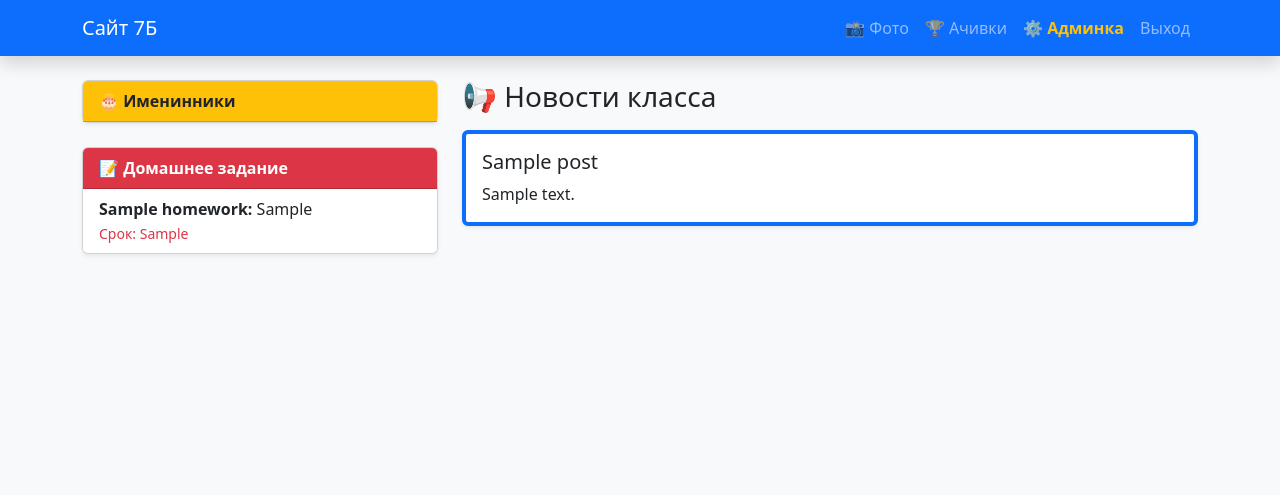
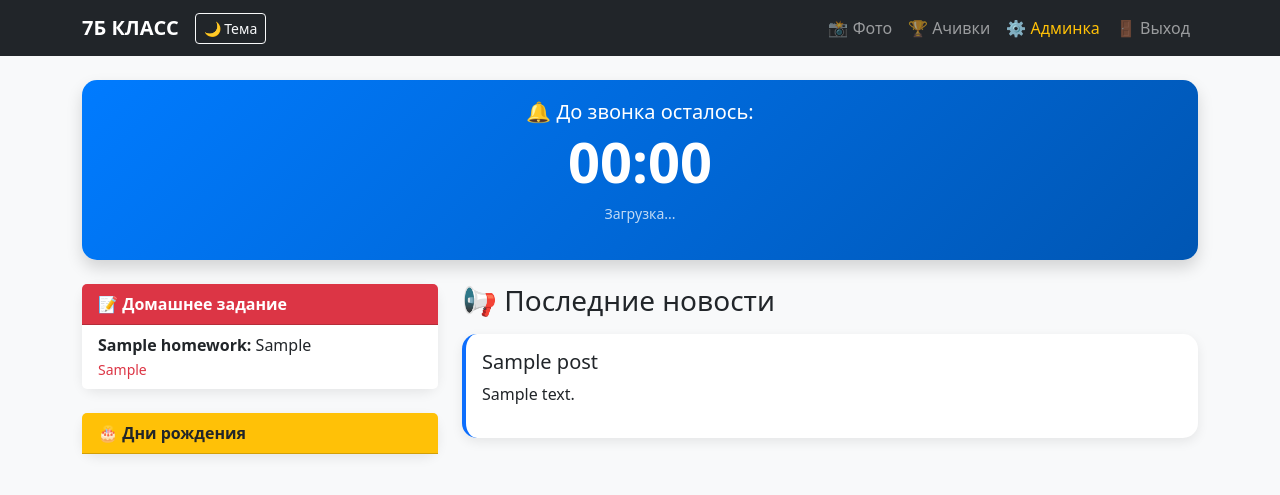
Before and after one commit to sasula878-gif/my-class-website, a Flask app: page / in a window 1280 px wide. Shown: the top 495 px of the page. Run offline with Flask 3, Linux system fonts and the light colour scheme; the visitor is signed in with stand-in values (Sample User, id 1); data comes from the database, SQL or seed files in the repository; tables that the repository leaves empty hold one stand-in row (values such as "Sample post").

Commit message:
Update index.html

```diff
--- a/templates/index.html
+++ b/templates/index.html
@@ -2,64 +2,91 @@
 <html lang="ru">
 <head>
     <meta charset="UTF-8">
-    <title>7Б Класс</title>
+    <title>Портал 7Б</title>
     <link href="https://cdn.jsdelivr.net/npm/bootstrap@5.3.0/dist/css/bootstrap.min.css" rel="stylesheet">
+    <style>
+        :root { --bg: #f4f7f6; --text: #333; }
+        body.dark { --bg: #1a1a1a; --text: #f0f0f0; background: var(--bg); color: var(--text); }
+        .card { border-radius: 15px; border: none; box-shadow: 0 4px 12px rgba(0,0,0,0.08); }
+        body.dark .card { background: #2d2d2d; color: #fff; }
+        .timer-box { background: linear-gradient(135deg, #007bff, #0056b3); color: white; border-radius: 15px; padding: 20px; text-align: center; }
+    </style>
 </head>
 <body class="bg-light">
-    <nav class="navbar navbar-expand-lg navbar-dark bg-primary mb-4 shadow">
+    <nav class="navbar navbar-expand-lg navbar-dark bg-dark mb-4">
         <div class="container">
-            <a class="navbar-brand" href="/">Сайт 7Б</a>
+            <a class="navbar-brand fw-bold" href="/">7Б КЛАСС</a>
+            <button class="btn btn-sm btn-outline-light me-3" onclick="document.body.classList.toggle('dark')">🌙 Тема</button>
             <div class="navbar-nav ms-auto">
                 <a class="nav-link" href="/gallery">📸 Фото</a>
                 <a class="nav-link" href="/achievements">🏆 Ачивки</a>
-                {% if role in ['admin', 'teacher'] %}
-                <a class="nav-link text-warning fw-bold" href="/admin_panel">⚙️ Админка</a>
-                {% endif %}
-                <a class="nav-link" href="/logout">Выход</a>
+                {% if role in ['admin', 'teacher'] %}<a class="nav-link text-warning" href="/admin_panel">⚙️ Админка</a>{% endif %}
+                <a class="nav-link" href="/logout">🚪 Выход</a>
             </div>
         </div>
     </nav>
 
     <div class="container">
+        <div class="timer-box shadow mb-4">
+            <h5 class="mb-1">🔔 До звонка осталось:</h5>
+            <h2 id="countdown" class="display-4 fw-bold">--:--</h2>
+            <p id="timer-status" class="small opacity-75">Загрузка...</p>
+        </div>
+
         <div class="row">
             <div class="col-md-4">
-                <div class="card mb-4 shadow-sm">
-                    <div class="card-header bg-warning fw-bold">🎂 Именинники</div>
+                <div class="card mb-4">
+                    <div class="card-header bg-danger text-white fw-bold">📝 Домашнее задание</div>
                     <ul class="list-group list-group-flush">
-                        {% for bday in bdays %}
-                        <li class="list-group-item d-flex justify-content-between">
-                            <span>{{ bday.full_name }}</span>
-                            <small class="text-muted">{{ bday.birth_date }}</small>
-                        </li>
+                        {% for h in homework %}
+                        <li class="list-group-item"><b>{{h.subject}}:</b> {{h.task}} <br><small class="text-danger">{{h.deadline}}</small></li>
                         {% endfor %}
                     </ul>
                 </div>
-
-                <div class="card shadow-sm">
-                    <div class="card-header bg-danger text-white fw-bold">📝 Домашнее задание</div>
+                <div class="card mb-4">
+                    <div class="card-header bg-warning fw-bold">🎂 Дни рождения</div>
                     <ul class="list-group list-group-flush">
-                        {% for h in homework %}
-                        <li class="list-group-item">
-                            <strong>{{ h.subject }}:</strong> {{ h.task }}<br>
-                            <small class="text-danger">Срок: {{ h.deadline }}</small>
-                        </li>
+                        {% for b in bdays %}
+                        <li class="list-group-item d-flex justify-content-between"><span>{{b.full_name}}</span><small>{{b.birth_date}}</small></li>
                         {% endfor %}
                     </ul>
                 </div>
             </div>
-
             <div class="col-md-8">
-                <h3 class="mb-3">📢 Новости класса</h3>
-                {% for post in posts %}
-                <div class="card mb-3 shadow-sm border-start border-4 border-primary">
-                    <div class="card-body">
-                        <h5 class="card-title">{{ post.title }}</h5>
-                        <p class="card-text">{{ post.content }}</p>
-                    </div>
+                <h3 class="mb-3">📢 Последние новости</h3>
+                {% for p in posts %}
+                <div class="card mb-3 border-start border-4 border-primary">
+                    <div class="card-body"><h5>{{p.title}}</h5><p>{{p.content}}</p></div>
                 </div>
                 {% endfor %}
             </div>
         </div>
     </div>
+
+    <script>
+        const schedule = [
+            {s:"08:30", e:"09:15"}, {s:"09:25", e:"10:10"}, {s:"10:20", e:"11:05"},
+            {s:"11:25", e:"12:10"}, {s:"12:20", e:"13:05"}, {s:"13:15", e:"14:00"}
+        ];
+        function tick() {
+            const now = new Date();
+            const cur = now.getHours()*60 + now.getMinutes();
+            const sec = now.getSeconds();
+            let target = -1, stat = "Уроки кончились";
+            for(let l of schedule) {
+                const [sH, sM] = l.s.split(':').map(Number), [eH, eM] = l.e.split(':').map(Number);
+                const s = sH*60+sM, e = eH*60+eM;
+                if(cur < s) { target = s; stat = "До начала урока"; break; }
+                else if(cur < e) { target = e; stat = "До конца урока"; break; }
+            }
+            if(target != -1) {
+                const diff = target*60 - (cur*60+sec);
+                const m = Math.floor(diff/60), s = diff%60;
+                document.getElementById('countdown').innerText = `${m}:${s<10?'0'+s:s}`;
+                document.getElementById('timer-status').innerText = stat;
+            } else { document.getElementById('countdown').innerText = "00:00"; }
+        }
+        setInterval(tick, 1000); tick();
+    </script>
 </body>
 </html>
```
